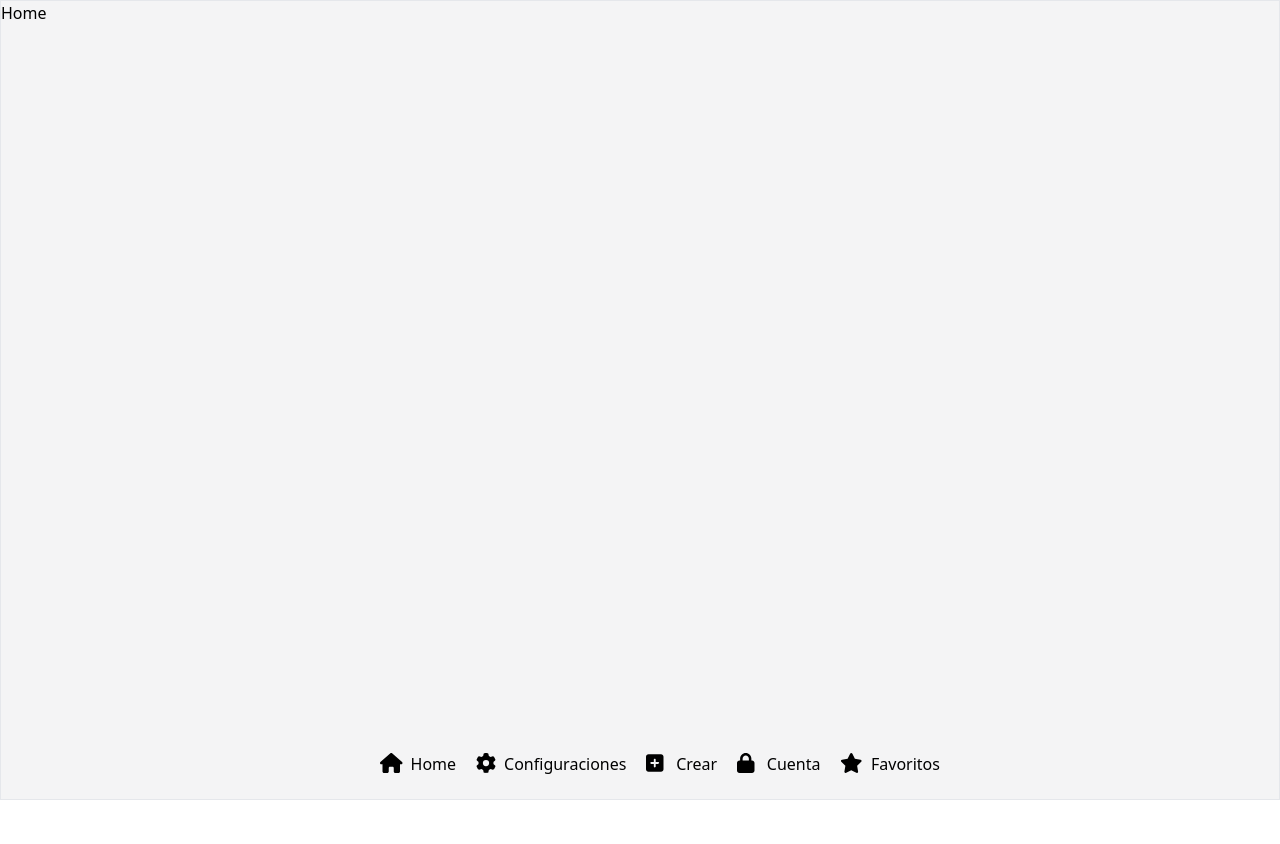
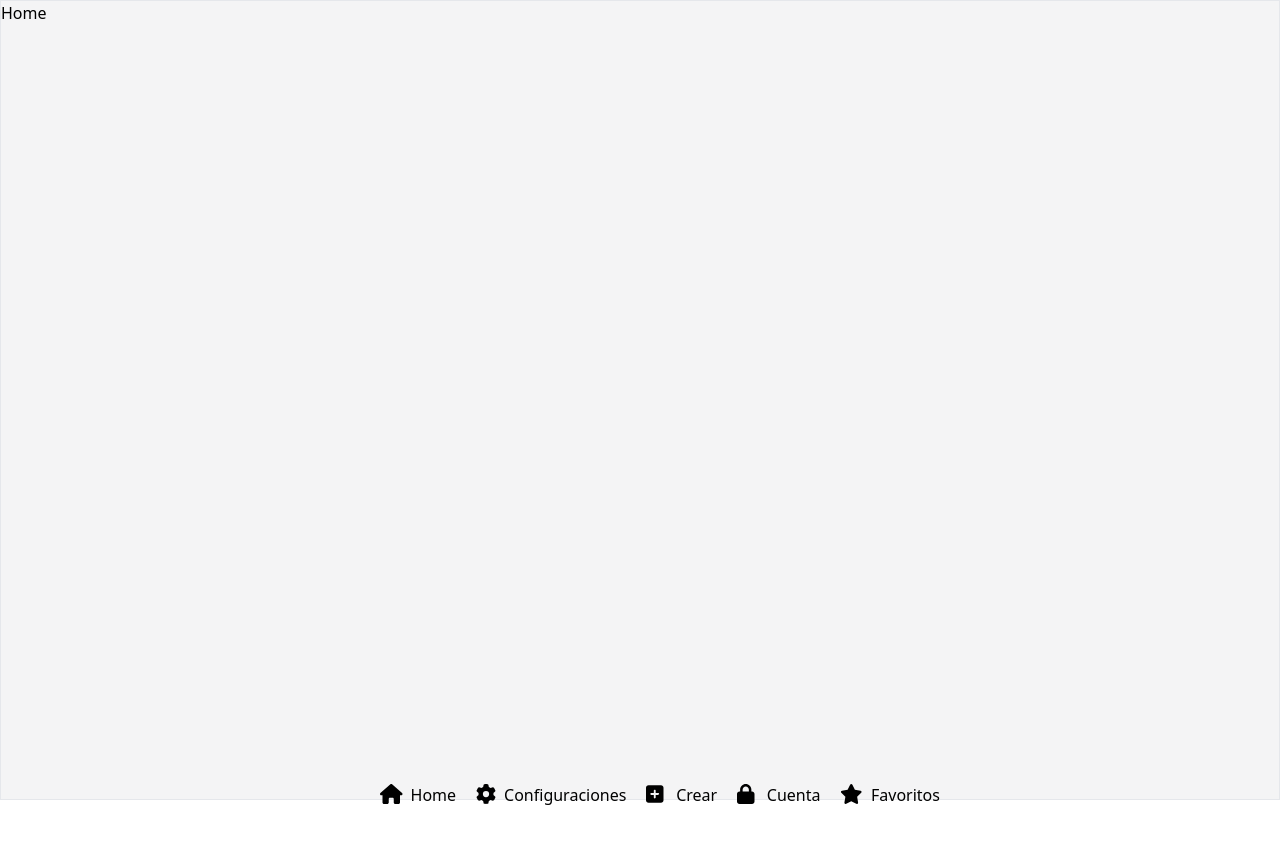
Before and after one commit to Josee-cmd/Tailwind-Practice, a React (Vite) app: page /Tailwind-Practice/panel/home in a window 1280 px wide. Shown: the top 844 px of the page. Built offline with nearby package versions, Linux system fonts and the light colour scheme.

Commit message:
Configure the User-Setting pages

```diff
--- a/src/App.jsx
+++ b/src/App.jsx
@@ -32,7 +32,7 @@ function App() {
             />
           }
         >
-          <Route path="/Tailwind-Practice/panel/" element={<NavBar />}>
+          <Route path="/Tailwind-Practice/panel" element={<NavBar />}>
             <Route path = "home" element = {<Panel/>}/>
             <Route path="User-Setting" element={<Setting />}></Route>
           </Route>
--- a/src/Components/NavBar.jsx
+++ b/src/Components/NavBar.jsx
@@ -10,12 +10,12 @@ import {
 } from "@fortawesome/free-solid-svg-icons";
 /*-----------------------------------------------------------------*/
 function NavBar() {
-  const css = "icons text-xl pr-2";
+  const css = "icons lg:text-xl lg:pr-2";
   return (
     <div className="w-full h-full grid grid-rows-2 border-0">
       <Outlet />
       <nav className="w-full h-full my-2 flex flex-wrap">
-        <ul className="w-full flex justify-center h-20 items-end pl-10 my-72 gap-5">
+        <ul className="w-full flex justify-center h-full items-end pl-10 gap-5">
           <li>
             <Link to="home">
               <Icons
@@ -37,13 +37,14 @@ function NavBar() {
                 icon={faGear}
               />
             </Link>
-            <ul className={`items list-disc flex flex-col mx-5 flex-wrap invisible opacity-0 h-50 border border-black absolute`}>
+            <ul
+              className={`items list-disc flex flex-col mx-5 flex-wrap invisible opacity-0 h-50 border border-black absolute`}
+            >
               <li>Display</li>
               <li>Editor</li>
               <li>Theme</li>
               <li>Interface</li>
             </ul>
-
           </li>
           <li>
             <Link to="user-create">
--- a/src/Styles/Styles.scss
+++ b/src/Styles/Styles.scss
@@ -42,7 +42,7 @@ select {
   }
   .icons{
     visibility: visible;
-
+    font-size: 25px;
   }
   .gear::after{
     content: "Confi";
```
